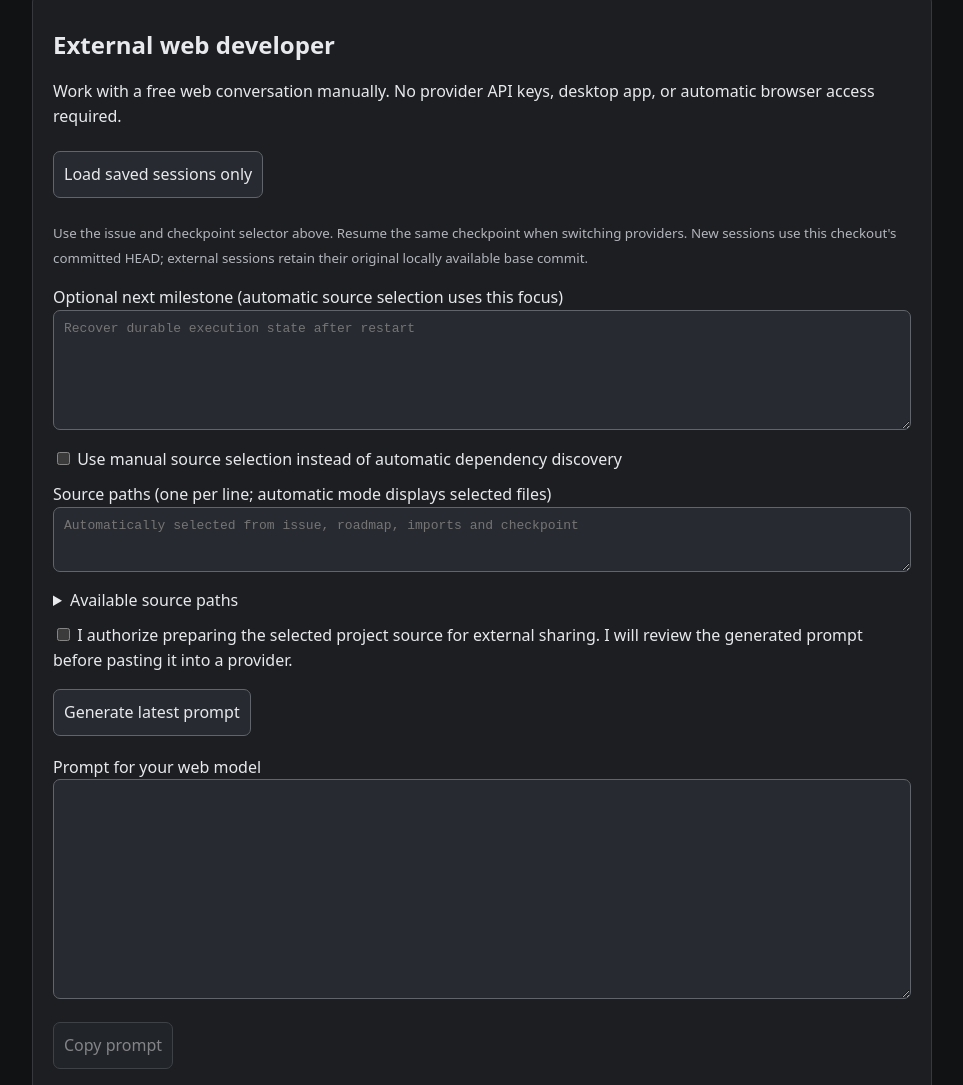
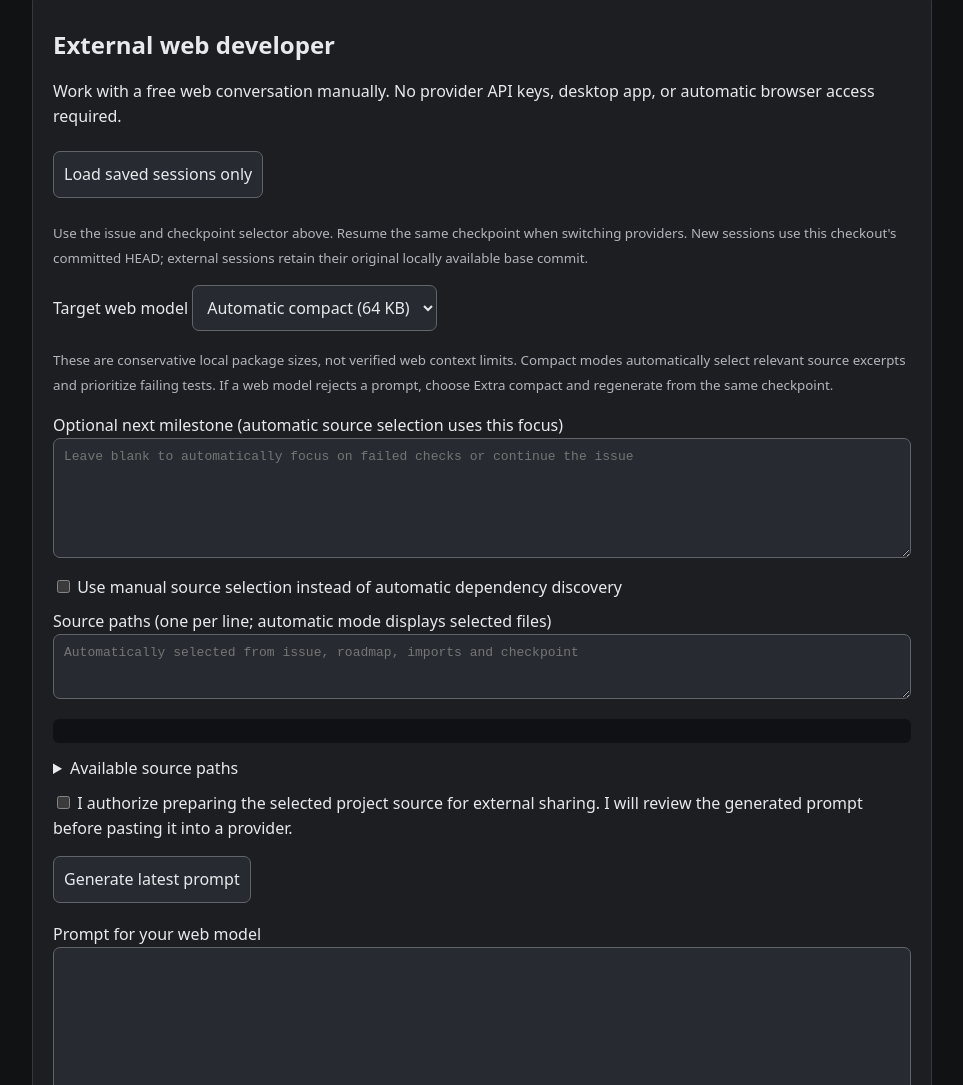
Before and after one commit to Yang-128/my-ai-agent, a website: page static/coding.html in a window 1280 px wide. Shown: the part 905-1990 px from the top of the page, without its empty margins (158-1121 px from the left). Drawn offline with Linux system fonts and the light colour scheme.

Commit message:
coding: add automatic compact web-model profiles and context-size display

```diff
--- a/static/coding.html
+++ b/static/coding.html
@@ -41,9 +41,23 @@ textarea{width:100%;min-height:120px;font:13px ui-monospace,monospace;resize:ver
 <p>Work with a free web conversation manually. No provider API keys, desktop app, or automatic browser access required.</p>
 <button id="external-sessions">Load saved sessions only</button>
 <p><small>Use the issue and checkpoint selector above. Resume the same checkpoint when switching providers. New sessions use this checkout's committed HEAD; external sessions retain their original locally available base commit.</small></p>
-<label>Optional next milestone (automatic source selection uses this focus)<textarea id="external-focus" maxlength="2000" placeholder="Recover durable execution state after restart"></textarea></label>
+<label>Target web model
+<select id="external-profile">
+<option value="compact">Automatic compact (64 KB)</option>
+<option value="deepseek">DeepSeek (64 KB)</option>
+<option value="small">Extra compact (32 KB)</option>
+<option value="claude">Claude (120 KB)</option>
+<option value="chatgpt">ChatGPT (96 KB)</option>
+<option value="gemini">Gemini (120 KB)</option>
+<option value="kimi">Kimi (96 KB)</option>
+<option value="qwen">Qwen (64 KB)</option>
+<option value="standard">Large package (320 KB)</option>
+</select></label>
+<p><small>These are conservative local package sizes, not verified web context limits. Compact modes automatically select relevant source excerpts and prioritize failing tests. If a web model rejects a prompt, choose Extra compact and regenerate from the same checkpoint.</small></p>
+<label>Optional next milestone (automatic source selection uses this focus)<textarea id="external-focus" maxlength="2000" placeholder="Leave blank to automatically focus on failed checks or continue the issue"></textarea></label>
 <label><input type="checkbox" id="external-manual"> Use manual source selection instead of automatic dependency discovery</label>
 <label>Source paths (one per line; automatic mode displays selected files)<textarea id="external-files" placeholder="Automatically selected from issue, roadmap, imports and checkpoint" readonly></textarea></label>
+<pre id="external-budget"></pre>
 <pre id="external-omitted" hidden></pre>
 <details><summary>Available source paths</summary><pre id="external-available"></pre></details>
 <label><input type="checkbox" id="external-export-approved"> I authorize preparing the selected project source for external sharing. I will review the generated prompt before pasting it into a provider.</label>
```
